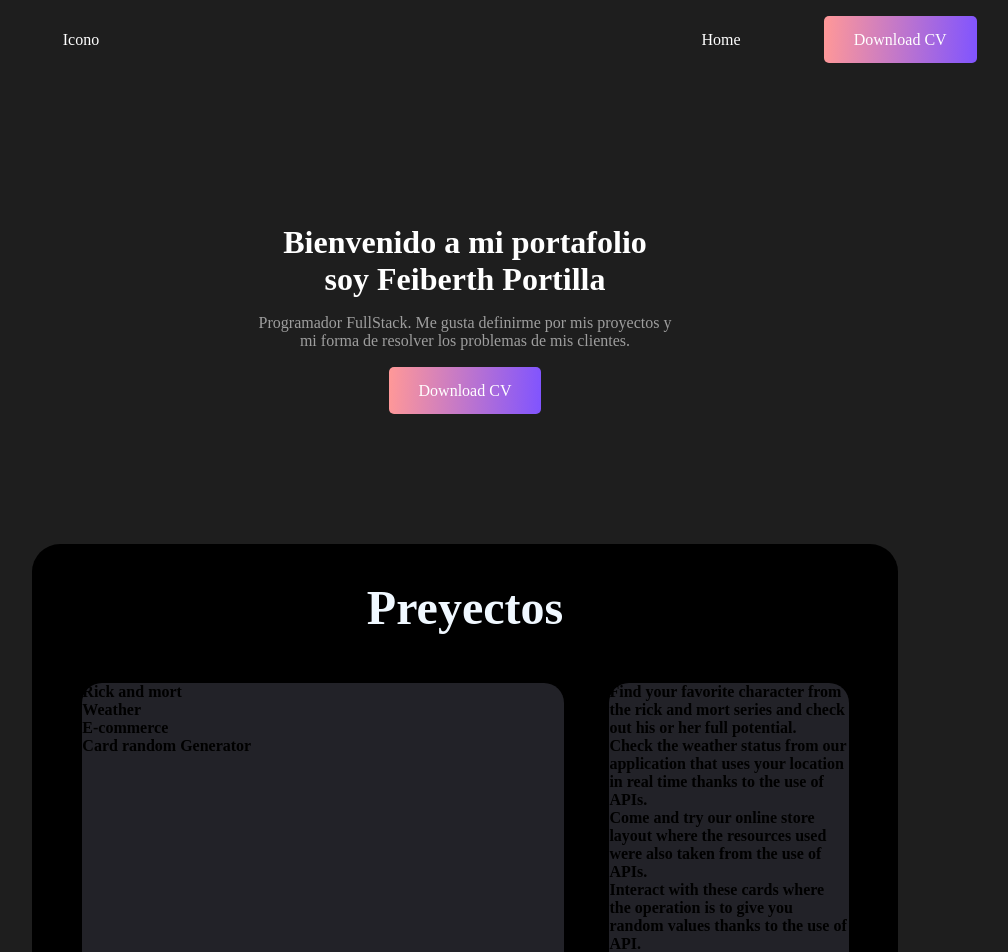
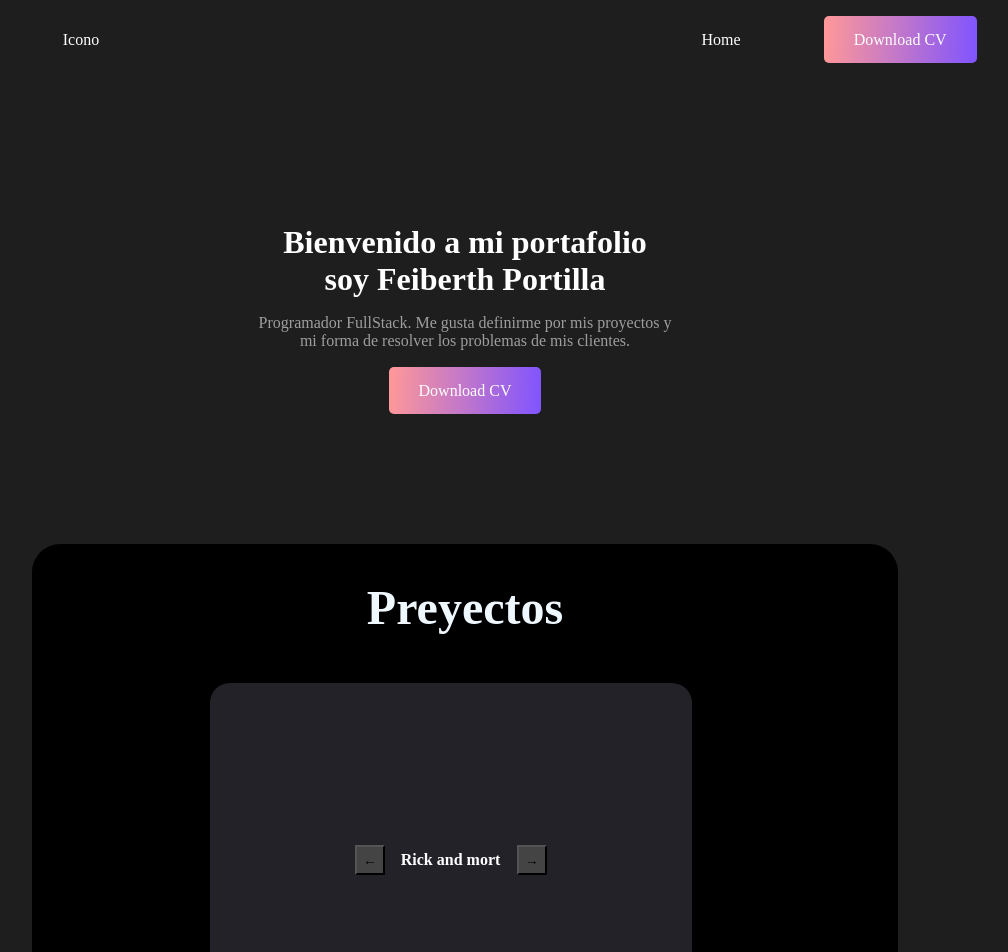
Before and after one commit to Feishop23/Portafolio_new, a React (Vite) app: page / in a window 1280 px wide. Shown: the top 952 px of the page, without its empty margins (175-1183 px from the left). Built offline with nearby package versions, Linux system fonts and the light colour scheme.

Commit message:
add the slider in function good

```diff
--- a/src/App.jsx
+++ b/src/App.jsx
@@ -1,4 +1,4 @@
-import { useState } from 'react'
+
 import './App.css'
 import Padre from './componentes/Padre'
 
--- a/src/componentes/Card/CardsSkills.jsx
+++ b/src/componentes/Card/CardsSkills.jsx
@@ -1,34 +1,56 @@
-import React from 'react'
+import React, { useState } from 'react'
 import Skills from './Skills'
+import '../Objetos/Style/Style.css'
+
 
 const cards = [
   {
-    id: 1,
+    id: 0,
     title: 'Rick and mort',
     description: 'Find your favorite character from the rick and mort series and check out his or her full potential. '
   },
   {
-    id: 2,
+    id: 1,
     title: 'Weather',
     description: 'Check the weather status from our application that uses your location in real time thanks to the use of APIs.'
   },
   {
-    id: 3,
+    id: 2,
     title: ' E-commerce',
     description: 'Come and try our online store layout where the resources used were also taken from the use of APIs.'
   },
   {
-    id: 4,
+    id: 3,
     title: 'Card random Generator',
     description: 'Interact with these cards where the operation is to give you random values thanks to the use of API.'
   }
   ]
 const CardsSkills = () => {
+
+  const [count, setCount] = useState(0)
+
+  const rightText = () => {
+    setCount(count === quantity - 1 ? 0 : count + 1 )
+  }
+  const leftText = () => {
+    setCount(count === 0  ? quantity - 1 : count - 1)
+  }
+  const quantity = cards?.length
+
+  if(!Array.isArray(cards) || quantity === 0)
+  return
+
+
   return (
-    <div >
-        {cards.map(card => (
-            <Skills key={card.id} title={card.title}/>
-        ))}
+    <div className='Skills_props_CardsSkills'>
+      <button onClick={leftText} >←</button>
+        {cards.map(card => {
+          return(
+            <div>
+              { count === card.id && <Skills key={card.id} title={card.title}/>}
+            </div>
+        )})}
+        <button onClick={rightText} >→</button>
     </div>
   )
 }
--- a/src/componentes/Card/CardsSkills2.jsx
+++ /dev/null
@@ -1,36 +0,0 @@
-import React from 'react'
-import Skills from './Skills'
-
-const CardsSkills2 = () => {
-    const cards = [
-        {
-          id: 1,
-          title: 'Rick and mort',
-          description: 'Find your favorite character from the rick and mort series and check out his or her full potential. '
-        },
-        {
-          id: 2,
-          title: 'Weather',
-          description: 'Check the weather status from our application that uses your location in real time thanks to the use of APIs.'
-        },
-        {
-          id: 3,
-          title: ' E-commerce',
-          description: 'Come and try our online store layout where the resources used were also taken from the use of APIs.'
-        },
-        {
-          id: 4,
-          title: 'Card random Generator',
-          description: 'Interact with these cards where the operation is to give you random values thanks to the use of API.'
-        }
-      ]
-  return (
-    <div >
-        {cards?.map(card => (
-            <Skills key={card.id} title={card.description} />
-        ))}
-    </div>
-  )
-}
-
-export default CardsSkills2
--- a/src/componentes/Card/Skills.jsx
+++ b/src/componentes/Card/Skills.jsx
@@ -3,7 +3,7 @@ import React from 'react'
 
 const Skills = ({title}) => {
   return (
-    <div>
+    <div className='Skills_props_Skills'>
         <h4>{title}</h4>
     </div>
   )
--- a/src/componentes/Objetos/Cuadros/Cuadros.jsx
+++ b/src/componentes/Objetos/Cuadros/Cuadros.jsx
@@ -1,21 +1,19 @@
 import React from 'react'
-import CardsSkills from '../../Card/CardsSkills';
-import CardsSkills2 from '../../Card/CardsSkills2';
+import CardsSkills from '../../Card/CardsSkills'
 import '../Style/Style.css'
 
 
 export const Cuadros = () => {
 
   return (
-    <div>
+    <div className='Contenedor-cuadros-padre'>
          <div className='Contenedor-cuadros-grices'>
 
                   <div className="cuadros-gris-1">
                     <CardsSkills/>
                   </div>
-                  <div className="cuadros-gris-2">
-                    <CardsSkills2/>
-                  </div>
+
+
                 </div>
     </div>
   )
--- a/src/componentes/Objetos/Proyectos.jsx
+++ b/src/componentes/Objetos/Proyectos.jsx
@@ -4,6 +4,7 @@ import './Style/Style.css'
 const Proyectos = () => {
   return (
     <div className='Proyectos'>
+
         <div className="Degradado">
             <div className="Cuadro-negro">
                 <h1>Preyectos</h1>
@@ -12,6 +13,7 @@ const Proyectos = () => {
                </div>
             </div>
         </div>
+
     </div>
   )
 }
--- a/src/componentes/Objetos/Style/Style.css
+++ b/src/componentes/Objetos/Style/Style.css
@@ -63,7 +63,14 @@ text-align: center;
   .Proyectos{
     display: flex;
     justify-content: center;
+    align-items: center;
     margin:var(--Margin);
+  }
+  .Proyectos button{
+    background-color: #444444;
+    width: 30px;
+    height: 30px;
+    z-index: 1;
   }
 
   .Cuadro-negro{
@@ -92,19 +99,15 @@ justify-content: center;
 grid-template-columns: 73% 33%;
 }
   .cuadros-gris-1{
-display: inline-block;
+display: flex;
+justify-content: center;
+align-items: center;
 height: 355px;
 width: 482px;
 border-radius: 20px;
 background-color: var(--box_color_gray);
 }
-.cuadros-gris-2{
-    display: inline-block;
-    height: 355px;
-    width: 240px;
-    border-radius: 20px;
-background-color: var(--box_color_gray);
-}
+
 
     /* ----------Skills-------- */
 .Skill{
@@ -370,3 +373,24 @@ gap: 3em;
       padding: 15px 30px;
       border-radius: 5px;
     }
+
+      /* -------------Skills the props------------ */
+      .Skills_props_CardsSkills{
+        display: flex;
+        flex-direction: row;
+        justify-content: center;
+        align-items: center;
+        text-align: center;
+        color: white;
+        height: 3em;
+
+      }
+      .Skills_props h4{
+        background-color: #ebb2b2;
+        padding: 0px 100px;
+      }
+
+      .Skills_props_Skills h4{
+        padding: 0em 1em;
+        width: 100px;
+      }
```
Also changed, not shown: src/componentes/hooks/useCount.js (added). Lines whose indentation alone changed are shown as unchanged.
